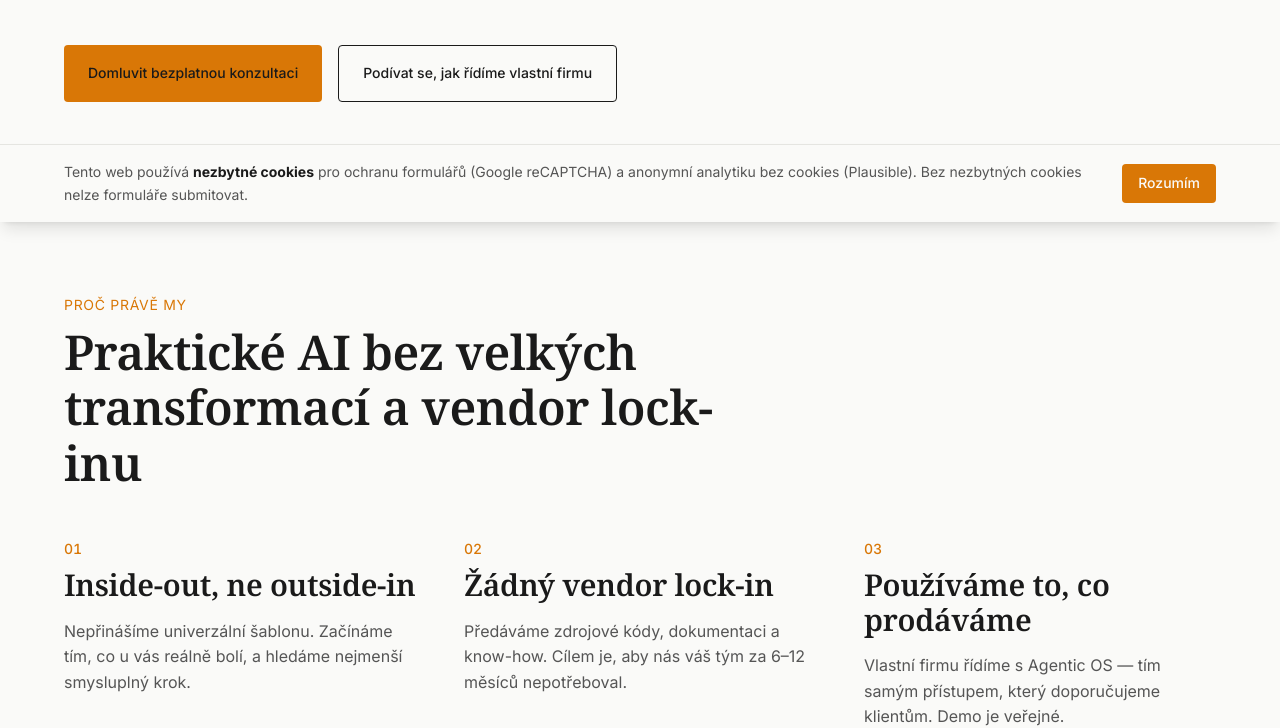
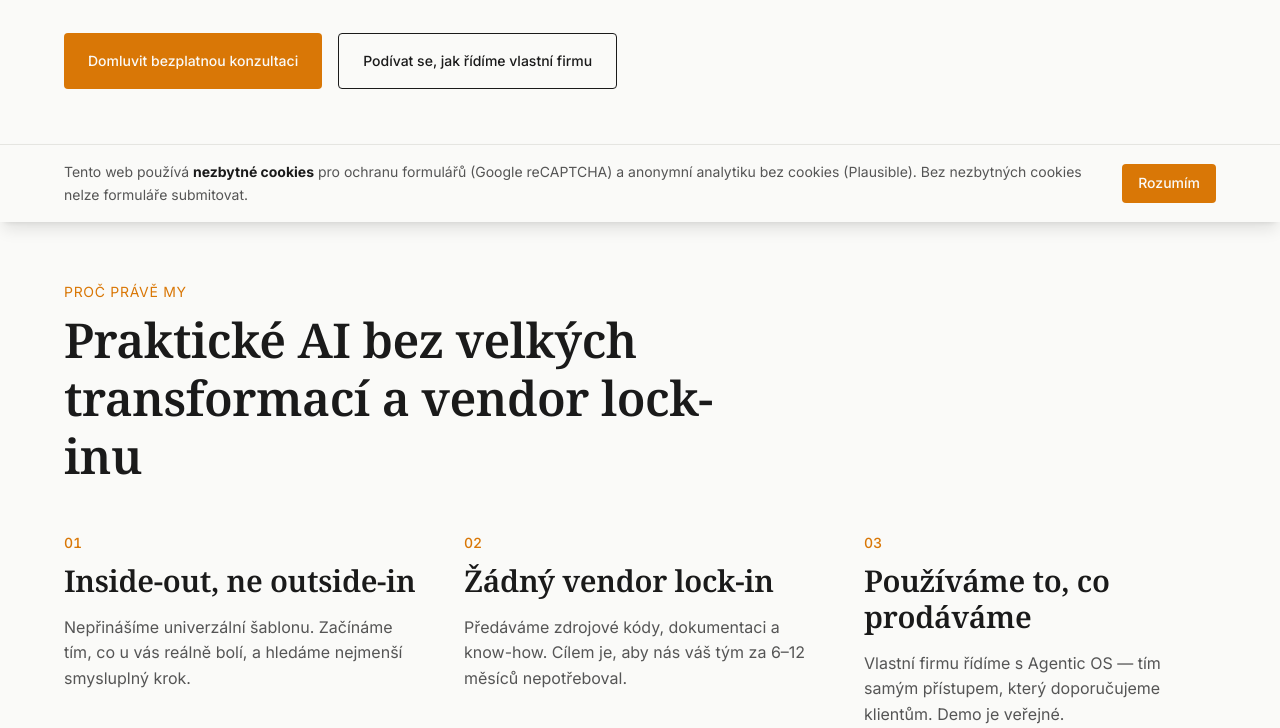
Before and after one commit to marvec/quconsult, an Astro site: page / in a window 1280 px wide. Shown: the part 578-1306 px from the top of the page. Built offline with nearby package versions, Linux system fonts and the light colour scheme; Astro itself is replaced by a stand-in of ours.

Commit message:
fix(style): wrap base styles in @layer base for proper Tailwind cascade
První pokus s :where(a):hover snížil specificity na 0,0,0 ale neprošel
— Tailwind 4 dává utility classy do @layer utilities a unlayered rules
v CSS kaskádě trumfnou každý layer bez ohledu na specificity. Header
CTA hover stále switchoval text-bg na amber (text splynul s pozadím).

Wrapnuté html/body/h1-h6/a/a:hover do @layer base. Cascade pořadí
Tailwind 4 je: theme < base < components < utilities, takže text-bg
v utilities teď přebije a:hover v base na anchor-buttonech.

```diff
--- a/src/styles/global.css
+++ b/src/styles/global.css
@@ -59,7 +59,11 @@
   --stagger: 60ms;
 }
 
-/* Base styles */
+/* Base styles. @layer base — Tailwind 4's utilities layer cascade trumfne tyto
+ * defaulty, takže `text-bg` na anchor-buttonu (Header CTA, hero CTA, success
+ * CTA, …) přebije globální `a:hover { color: amber }`. Bez @layer base by
+ * unlayered globální rule trumfla utilities a hover by zhasl text. */
+@layer base {
   html {
     background: var(--color-bg);
     color: var(--color-ink);
@@ -93,10 +97,9 @@
     text-decoration: none;
   }
 
-/* :where() zeroes specificity tak, aby utility classy jako `text-bg`
- * na anchor-buttonech (Header CTA, hero CTA, …) přebily defaultní amber. */
-:where(a):hover {
+  a:hover {
     color: var(--color-amber);
+  }
 }
 
 /* Container helper */
```
Lines whose indentation alone changed are shown as unchanged.
